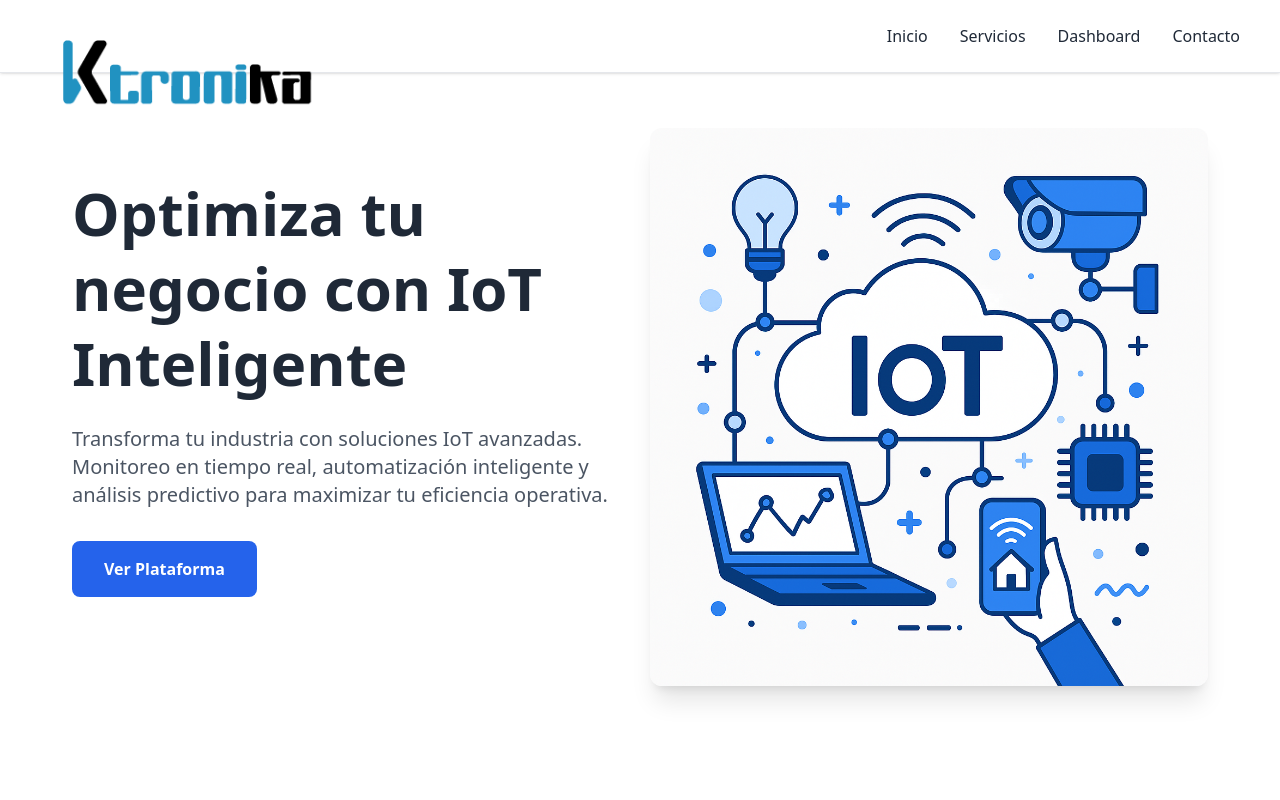
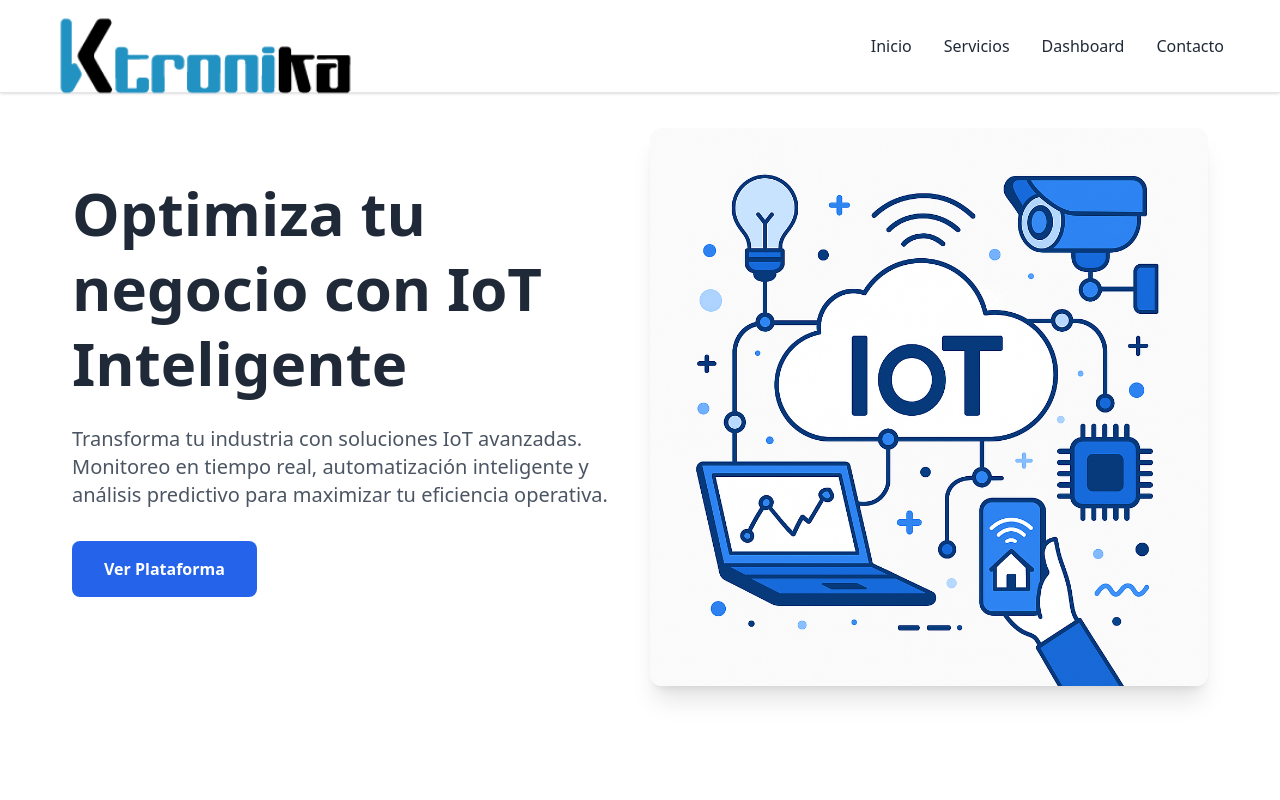
Before and after one commit to KFiloz/Page-Landing, a Next.js app: page / in a window 1280 px wide. Shown: the top 800 px of the page. Built offline with nearby package versions, Linux system fonts and the light colour scheme.

Commit message:
feat: Ajustando logo navbar part 3

```diff
--- a/src/components/Navbar.tsx
+++ b/src/components/Navbar.tsx
@@ -9,14 +9,14 @@ const Navbar: React.FC = () => {
   return (
     <header>
       <nav className="fixed z-50 p-4 w-full border-b border-solid bg-white shadow">
-        <div className="flex justify-between items-center mx-auto max-w-[1200px]">
+        <div className="flex justify-between items-center mx-auto max-w-[1200px] px-4 h-[60px]">
           {/* Logo con tamaño 300x120 */}
-          <Link href="/" className="block w-[300px] h-[40px] relative">
+          <Link href="/" className="block w-[300px] h-[60px] relative">
             <Image
               src="/images/Ktronika.png"
               alt="Ktronika Logo"
               width={300}
-              height={40}
+              height={60}
               priority
             />
           </Link>
```
Also changed, not shown: public/images/Ktronika.png.
